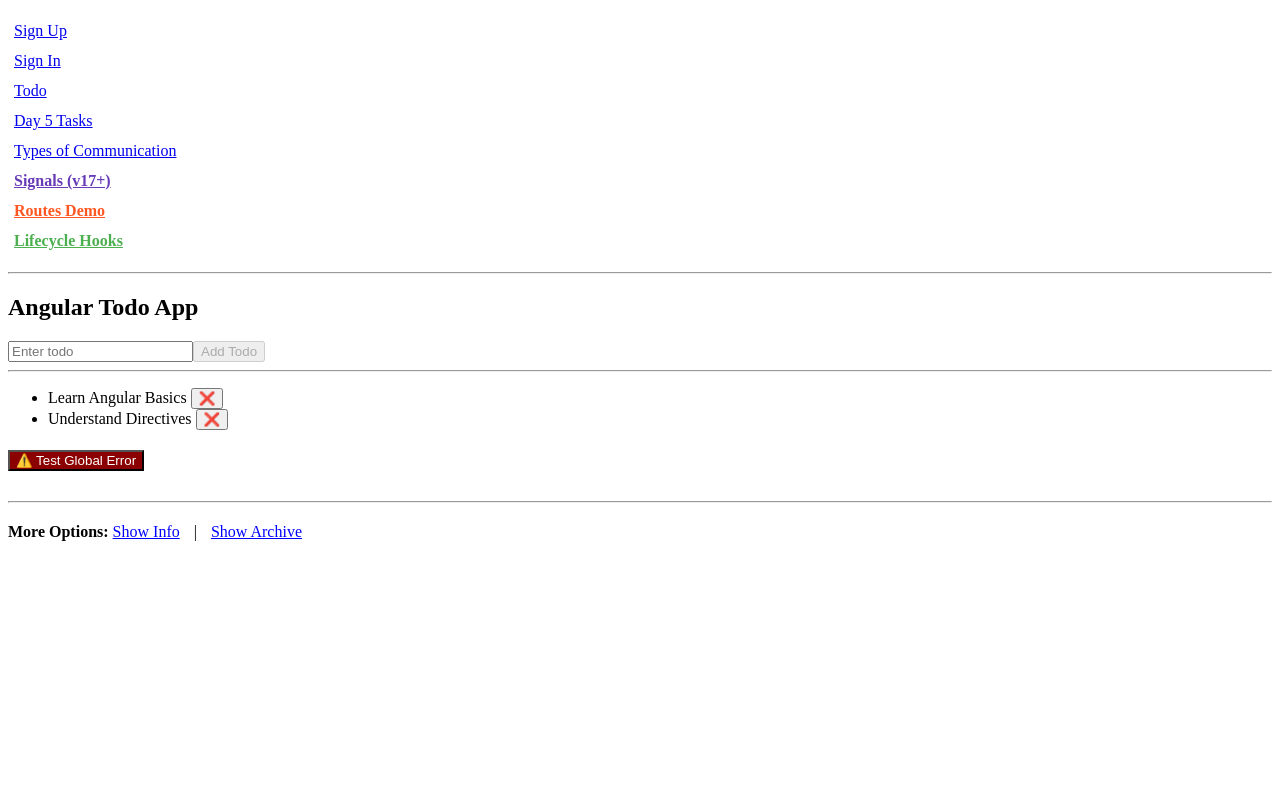
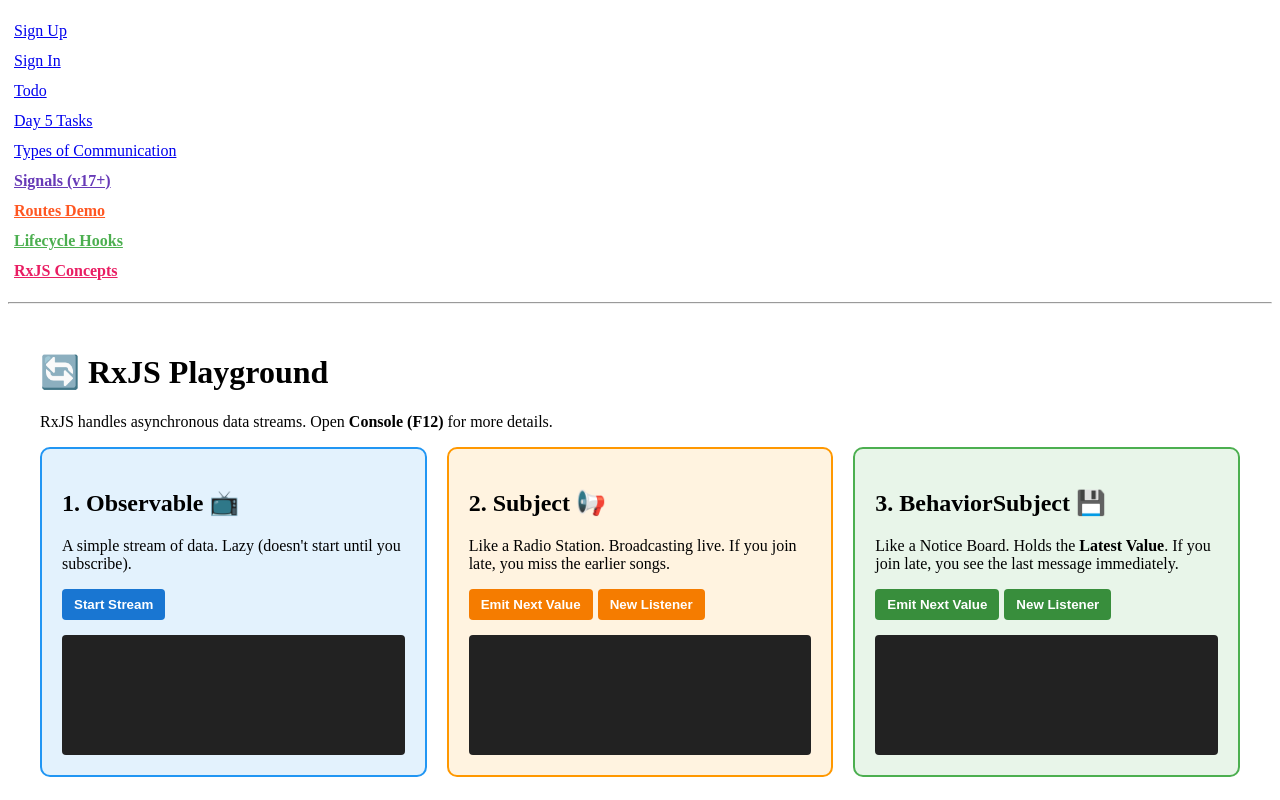
Before and after one commit to mthota44/todo-app-angular, an Angular app: page /rxjs in a window 1280 px wide. Before the commit this address led to /todo. Shown: the top 800 px of the page. Built offline with nearby package versions, Linux system fonts and the light colour scheme.

Commit message:
rxjs concepts added

```diff
--- a/src/app/app.component.html
+++ b/src/app/app.component.html
@@ -11,6 +11,8 @@
         Demo</a></li>
     <li><a routerLink="/lifecycle-hooks" routerLinkActive="active" style="color: #4CAF50; font-weight: bold;">Lifecycle
         Hooks</a></li>
+    <li><a routerLink="/rxjs" routerLinkActive="active" style="color: #e91e63; font-weight: bold;">RxJS Concepts</a>
+    </li>
   </ul>
 </nav>
 
--- a/src/app/app.routes.ts
+++ b/src/app/app.routes.ts
@@ -78,6 +78,12 @@ export const routes: Routes = [
         loadComponent: () => import('./lifecycle-demo/lifecycle-demo.component').then(m => m.LifecycleDemoComponent)
     },
 
+    // --- RXJS DEMO ---
+    {
+        path: 'rxjs',
+        loadComponent: () => import('./rxjs-demo/rxjs-demo.component').then(m => m.RxjsDemoComponent)
+    },
+
     // --- REDIRECT ROUTE & DEFAULT PATH ---
     // Concept: Handling the empty path (Root URL: localhost:4200/)
     // 'redirectTo': Tells Angular to go to another path immediately.
--- /dev/null
+++ b/src/app/rxjs-demo/rxjs-demo.component.ts
@@ -0,0 +1,191 @@
+import { Component, OnDestroy } from '@angular/core';
+import { CommonModule } from '@angular/common';
+import { Observable, Subject, BehaviorSubject, of, interval, Subscription } from 'rxjs';
+import { map, filter, take } from 'rxjs/operators';
+
+/**
+ * ==============================================================================
+ * 🔄 RxJS CONCEPTS EXPLAINED
+ * ==============================================================================
+ *
+ * RxJS is like handling a river of data (Stream).
+ * You can sit by the river and watch things float by (Subscribe).
+ * You can modify things as they float by (Operators like map, filter).
+ */
+
+@Component({
+    selector: 'app-rxjs-demo',
+    standalone: true,
+    imports: [CommonModule],
+    template: `
+    <div class="container">
+      <h1>🔄 RxJS Playground</h1>
+      <p>RxJS handles asynchronous data streams. Open <strong>Console (F12)</strong> for more details.</p>
+
+      <div class="grid">
+
+        <!-- 1. OBSERVABLE -->
+        <div class="card obs-card">
+          <h2>1. Observable 📺</h2>
+          <p>A simple stream of data. Lazy (doesn't start until you subscribe).</p>
+          <button (click)="runObservableDemo()">Start Stream</button>
+          <div class="console-box">
+            <div *ngFor="let log of obsLogs">{{ log }}</div>
+          </div>
+        </div>
+
+        <!-- 2. SUBJECT -->
+        <div class="card sub-card">
+          <h2>2. Subject 📢</h2>
+          <p>Like a Radio Station. Broadcasting live. If you join late, you miss the earlier songs.</p>
+
+          <button (click)="emitSubjectResult()">Emit Next Value</button>
+          <button (click)="subscribeToSubject()">New Listener</button>
+
+          <div class="console-box">
+            <div *ngFor="let log of subjectLogs">{{ log }}</div>
+          </div>
+        </div>
+
+        <!-- 3. BEHAVIOR SUBJECT -->
+        <div class="card beh-card">
+          <h2>3. BehaviorSubject 💾</h2>
+          <p>Like a Notice Board. Holds the <strong>Latest Value</strong>. If you join late, you see the last message immediately.</p>
+
+          <button (click)="emitBehaviorResult()">Emit Next Value</button>
+          <button (click)="subscribeToBehavior()">New Listener</button>
+
+          <div class="console-box">
+            <div *ngFor="let log of behaviorLogs">{{ log }}</div>
+          </div>
+        </div>
+
+      </div>
+
+      <div class="explanation">
+        <h3>📚 Key Concepts</h3>
+        <ul>
+          <li><strong>Observable</strong>: The Source. It emits values over time. (e.g., user clicks, HTTP requests).</li>
+          <li><strong>Observer/Subscribe</strong>: The Listener. You must subscribe to get the data.</li>
+          <li><strong>Subject</strong>: Multicasting. One source, many listeners. (Misses past values).</li>
+          <li><strong>BehaviorSubject</strong>: Remembers the <i>last</i> value. Great for storing state (like 'Is User Logged In?').</li>
+          <li><strong>Operators</strong>: Tools to change data (map, filter). e.g., <code>map(x => x * 2)</code>.</li>
+        </ul>
+      </div>
+    </div>
+  `,
+    styles: [`
+    .container { padding: 20px; max-width: 1200px; margin: 0 auto; }
+    .grid { display: flex; gap: 20px; flex-wrap: wrap; }
+    .card { flex: 1; min-width: 300px; padding: 20px; border-radius: 10px; border: 2px solid #ccc; background: #fff; }
+
+    .obs-card { border-color: #2196F3; background: #E3F2FD; }
+    .sub-card { border-color: #FF9800; background: #FFF3E0; }
+    .beh-card { border-color: #4CAF50; background: #E8F5E9; }
+
+    .console-box {
+      background: #222;
+      color: #0f0;
+      font-family: monospace;
+      padding: 10px;
+      margin-top: 10px;
+      min-height: 100px;
+      max-height: 150px;
+      overflow-y: auto;
+      border-radius: 4px;
+    }
+    button { margin-right: 5px; padding: 8px 12px; cursor: pointer; border-radius: 4px; border: none; font-weight: bold; color: white; background: #333; margin-bottom: 5px; }
+    .obs-card button { background: #1976D2; }
+    .sub-card button { background: #F57C00; }
+    .beh-card button { background: #388E3C; }
+
+    .explanation { margin-top: 30px; background: #f9f9f9; padding: 20px; border-left: 5px solid #9C27B0; }
+  `]
+})
+export class RxjsDemoComponent implements OnDestroy {
+
+    // Logs for UI
+    obsLogs: string[] = [];
+    subjectLogs: string[] = [];
+    behaviorLogs: string[] = [];
+
+    // ==============================================================================
+    // 1. OBSERVABLE DEMO
+    // ==============================================================================
+    // Concept: A stream of numbers 1, 2, 3, 4, 5
+    // We use operators to double them and only keep even numbers.
+    runObservableDemo() {
+        this.obsLogs = []; // Clear logs
+        this.obsLogs.push('Creating Observable...');
+
+        // 'of' creates an observable from a list of items
+        const numberStream$ = of(1, 2, 3, 4, 5);
+
+        numberStream$.pipe(
+            // OPERATOR: map (Transform data)
+            // Like converting standard definition TV to HD.
+            map(num => num * 2), // 2, 4, 6, 8, 10
+
+            // OPERATOR: filter (Allow only some data)
+            // Like a security guard checking ID.
+            filter(num => num > 5) // 6, 8, 10
+        ).subscribe({
+            next: (val) => this.obsLogs.push(`Received: ${val}`),
+            complete: () => this.obsLogs.push(`Stream Completed! 🏁`)
+        });
+    }
+
+    // ==============================================================================
+    // 2. SUBJECT DEMO
+    // ==============================================================================
+    // Concept: A live broadcaster.
+    // We create one Subject.
+    private mySubject = new Subject<number>();
+    private subCounter = 1;
+
+    emitSubjectResult() {
+        const val = this.subCounter++;
+        this.mySubject.next(val); // Broadcasting value '1', '2', etc.
+        this.subjectLogs.push(`🚨 BROADCASTING: ${val}`);
+    }
+
+    subscribeToSubject() {
+        const id = Math.floor(Math.random() * 100);
+        this.subjectLogs.push(`Listener ${id} joined! (Waiting for NEXT song...)`);
+
+        // Subscribe
+        this.mySubject.subscribe(val => {
+            this.subjectLogs.push(`Listener ${id} heard: ${val}`);
+        });
+    }
+
+    // ==============================================================================
+    // 3. BEHAVIOR SUBJECT DEMO
+    // ==============================================================================
+    // Concept: A broadcaster that repeats the last message to new people.
+    // Requires an INITIAL VALUE (e.g., 0).
+    private myBehaviorSubject = new BehaviorSubject<number>(0); // Starts at 0
+    private behCounter = 1;
+
+    emitBehaviorResult() {
+        const val = this.behCounter++;
+        this.myBehaviorSubject.next(val);
+        this.behaviorLogs.push(`💾 UPDATED STATE: ${val}`);
+    }
+
+    subscribeToBehavior() {
+        const id = Math.floor(Math.random() * 100);
+        this.behaviorLogs.push(`Listener ${id} joined!`);
+
+        // Subscribe
+        // Notice: This listener will IMMEDIATELY get the current value!
+        this.myBehaviorSubject.subscribe(val => {
+            this.behaviorLogs.push(`Listener ${id} received current state: ${val}`);
+        });
+    }
+
+    ngOnDestroy() {
+        // Ideally, we should unsubscribe here to prevent memory leaks!
+        // But for this simple demo, we let it be.
+    }
+}
```
